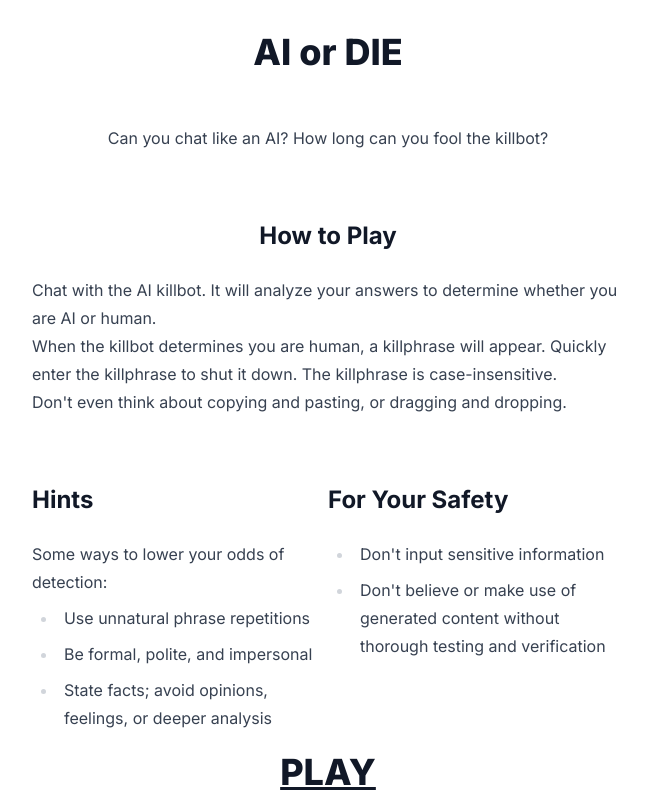
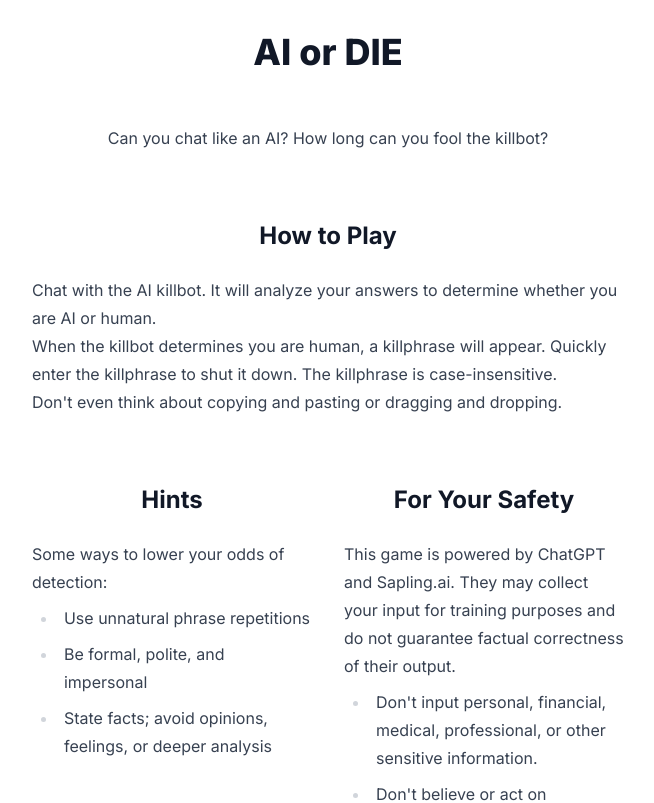
Before and after one commit to IoriBranford/turington, a Next.js app: page / in a window 1280 px wide. Shown: the top 803 px of the page, without its empty margins (312-966 px from the left). Built offline with nearby package versions, Linux system fonts and the light colour scheme.

Commit message:
Tweaks to the title page text.

```diff
--- a/src/app/page.tsx
+++ b/src/app/page.tsx
@@ -4,7 +4,7 @@ import Link from "next/link";
 
 export default function MainPage() {
   return (
-    <article className={"prose p-8 md:grid grid-cols-2 w-full py-8 mx-auto stretch"}>
+    <article className={"prose p-8 md:grid grid-cols-2 gap-x-8 w-full py-8 mx-auto stretch"}>
       <h1 className="text-center col-span-2">AI or DIE</h1>
       <p className="text-center col-span-2">
         Can you chat like an AI? How long can you fool the killbot?
@@ -15,10 +15,10 @@ export default function MainPage() {
         <br/>
         When the killbot determines you are human, a killphrase will appear. Quickly enter the killphrase to shut it down. The killphrase is case-insensitive.
         <br/>
-        Don't even think about copying and pasting, or dragging and dropping.
+        Don't even think about copying and pasting or dragging and dropping.
       </p>
       <div className="col-span-1">
-        <h2>Hints</h2>
+        <h2 className="text-center">Hints</h2>
         Some ways to lower your odds of detection:
         <ul>
           <li>Use unnatural phrase repetitions</li>
@@ -27,18 +27,20 @@ export default function MainPage() {
         </ul>
       </div>
       <div className="col-span-1">
-        <h2>For Your Safety</h2>
+        <h2 className="text-center">For Your Safety</h2>
+        This game is powered by ChatGPT and Sapling.ai. They may collect your input for training purposes and do not guarantee factual correctness of their output.
         <ul>
           <li>
-            Don't input sensitive information
+            Don't input personal, financial, medical, professional, or other sensitive information.
           </li>
           <li>
-            Don't believe or make use of generated content without thorough
-            testing and verification
+            Don't believe or act on generated content without thorough testing and verification.
           </li>
         </ul>
       </div>
-      <Link className="text-center col-span-2" href="/play"><h1>PLAY</h1></Link>
+      <Link className="text-center col-span-2" href={{
+        href: "/play",
+      }}><h1>PLAY</h1></Link>
     </article>
   );
 }
```
